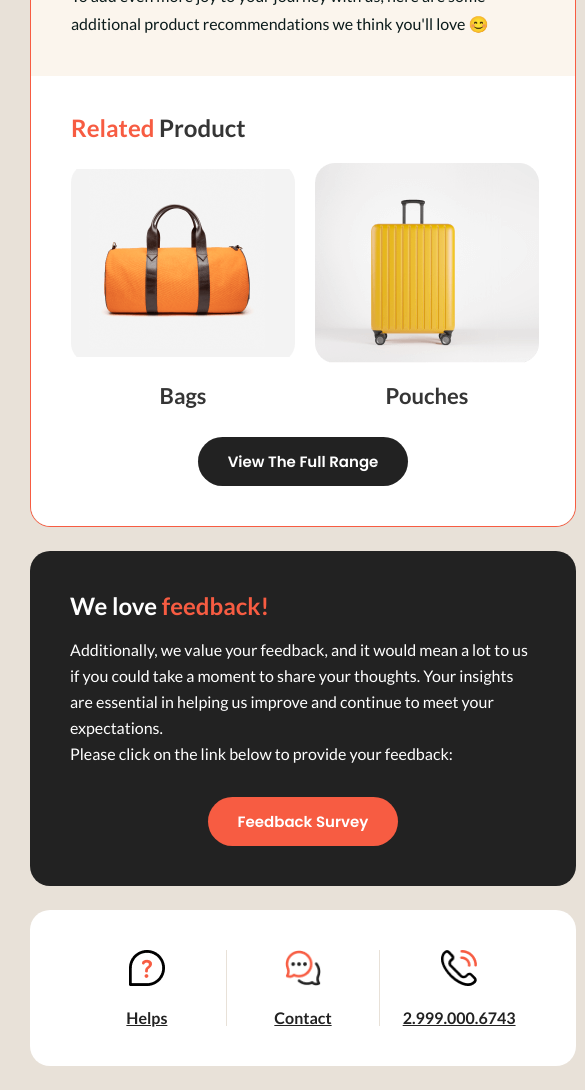
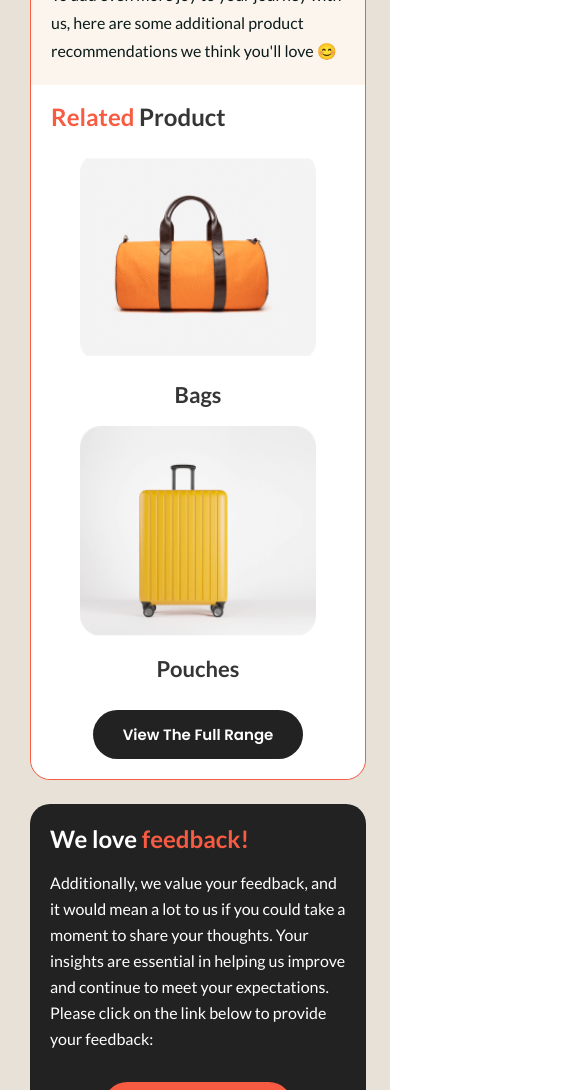
Before and after one commit to kabir-coderex/email-template-1, a plain HTML site: page index.html in a window 390 px wide. Shown: the part 548-1638 px from the top of the page, 585 px wide, since content can reach past the window. Drawn offline with Linux system fonts and the light colour scheme.

Commit message:
responsive added

```diff
--- a/assets/css/responsive.css
+++ b/assets/css/responsive.css
@@ -0,0 +1,55 @@
+@media screen and (max-width: 768px){
+    #template-wrapper{
+        max-width: 550px;
+    }
+    .hero-products-section-wrapper #hero-section h1.title{
+        font-size: 25px;
+        margin-bottom: 20px;
+    }
+    .hero-products-section-wrapper #hero-section .description p:first-child{
+        margin-bottom: 10px;
+    }
+    .hero-products-section-wrapper #hero-section .description p:last-child{
+        margin-top: 10px;
+    }
+}
+
+@media screen and (max-width: 557px) {
+    #template-wrapper{
+        max-width: 100%;
+        margin: 0;
+    }
+    .hero-products-section-wrapper #hero-section,
+    .hero-products-section-wrapper #products-section,
+    #feedback-section{
+        padding: 20px;
+    }
+    .hero-products-section-wrapper #hero-section h1.title{
+        line-height: 36px;
+    }
+    .hero-products-section-wrapper #products-section .products-wrapper{
+        flex-direction: column;
+    }
+    .hero-products-section-wrapper #products-section .products-wrapper figure{
+        width: 80%;
+    }
+    #contact-section figure img{
+        max-width: 100%;
+    }
+
+    footer #copy-right p{
+        padding: 0;
+    }
+}
+
+@media screen and (max-width: 425px){
+    #contact-section {
+        padding: 20px 10px 20px 0px;
+    }
+}
+
+@media screen and (max-width: 375px){
+    #contact-section figure a{
+        font-size: 12px;
+    }
+}
--- a/assets/css/style.css
+++ b/assets/css/style.css
@@ -100,6 +100,12 @@ header{
     align-items: center;
     justify-content: space-between;
     gap: 20px;
+}
+.hero-products-section-wrapper #products-section .products-wrapper figure{
+    width: 45%;
+}
+.hero-products-section-wrapper #products-section .products-wrapper figure img{
+    width: 100%;
 }
 
 .hero-products-section-wrapper #products-section .products-wrapper figcaption{
```
